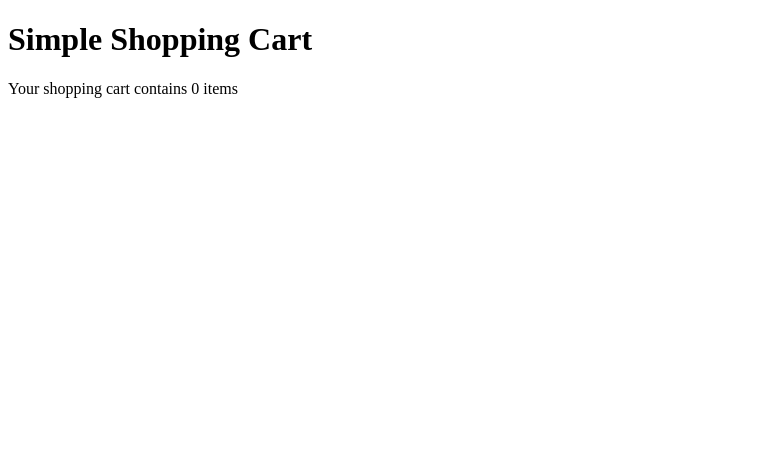
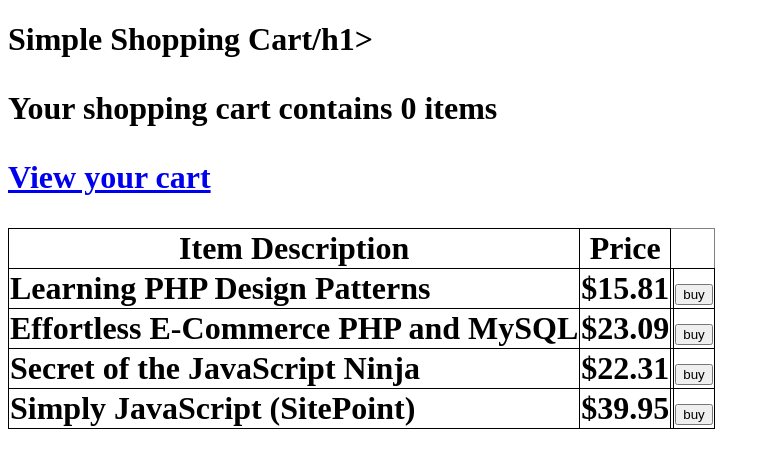
Before and after one commit to junwatu/simple-shopping-cart, a PHP site: page /index.php in a window 1280 px wide. Shown: the top 468 px of the page, without its empty margins (0-770 px from the left). Run offline with PHP 8.4, Linux system fonts and the light colour scheme.

Commit message:
product catalog wih session save order.

```diff
--- a/public/index.php
+++ b/public/index.php
@@ -20,10 +20,43 @@ $log->pushHandler(new StreamHandler('../log/watushop.log'));
 
 $request = Request::createFromGlobals();
 
-if(!isset($_SESSION[''])){
+/**
+ * custom Functions
+ */
+function html($text){
+    return htmlspecialchars($text, ENT_QUOTES, 'UTF-8');
+}
+
+function htmlout($text){
+    echo html($text);
+}
+
+//sample data
+$items = array(
+    array('id' => '1', 'desc' => 'Learning PHP Design Patterns', 'price' => 15.81),
+    array('id' => '2', 'desc' => 'Effortless E-Commerce PHP and MySQL', 'price' => 23.09),
+    array('id' => '3', 'desc' => 'Secret of the JavaScript Ninja', 'price' => 22.31),
+    array('id' => '4', 'desc' => 'Simply JavaScript (SitePoint)',   'price' => 39.95));
+
+
+if (!isset($_SESSION['cart'])) {
     $_SESSION['cart'] = array();
 }
 
+// add items to cart
+if (isset($_POST['action']) and $_POST['action'] == 'buy') {
+
+    //add item id to $_SESSION['cart'] array
+    $_SESSION['cart'][] = $_POST['id'];
+
+    //log it
+    $log->addInfo("data:\n".$_POST['id']);
+
+    header('Location:.');
+    exit();
+}
+
+// clear item from cart
 
 
 ?>
@@ -31,9 +64,52 @@ if(!isset($_SESSION[''])){
 <html>
 <head>
     <title>Simple Shopping Cart</title>
+    <style>
+        table {
+            border-collapse: collapse;
+        }
+        td, th {
+            border: 1px solid black;
+        }
+    </style>
 </head>
 <body>
-<h1>Simple Shopping Cart</h1>
+<h1>Simple Shopping Cart/h1>
+
 <p>Your shopping cart contains <?php echo count($_SESSION['cart'])?> items</p>
+
+<p><a href="?cart">View your cart</a></p>
+<table border="1">
+    <thead>
+    <tr>
+        <th>Item Description</th>
+        <th>Price</th>
+    </tr>
+    </thead>
+    <tbbody>
+        <?php foreach($items as $item):?>
+        <tr>
+            <td>
+                <?php htmlout($item['desc']);?>
+            </td>
+            <td>
+                $<?php echo number_format($item['price'],2);?>
+            <td>
+            </td>
+            <td>
+            <form action="" method="post">
+                <div>
+                    <input name="id" type="hidden" value=<?php
+                        htmlout($item['id']);
+                        ?>
+                    />
+                    <input type="submit" value="buy" name="action"/>
+                </div>
+            </form>
+            </td>
+        </tr>
+        <?php endforeach; ?>
+    </tbbody>
+</table>
 </body>
 </html>
```
